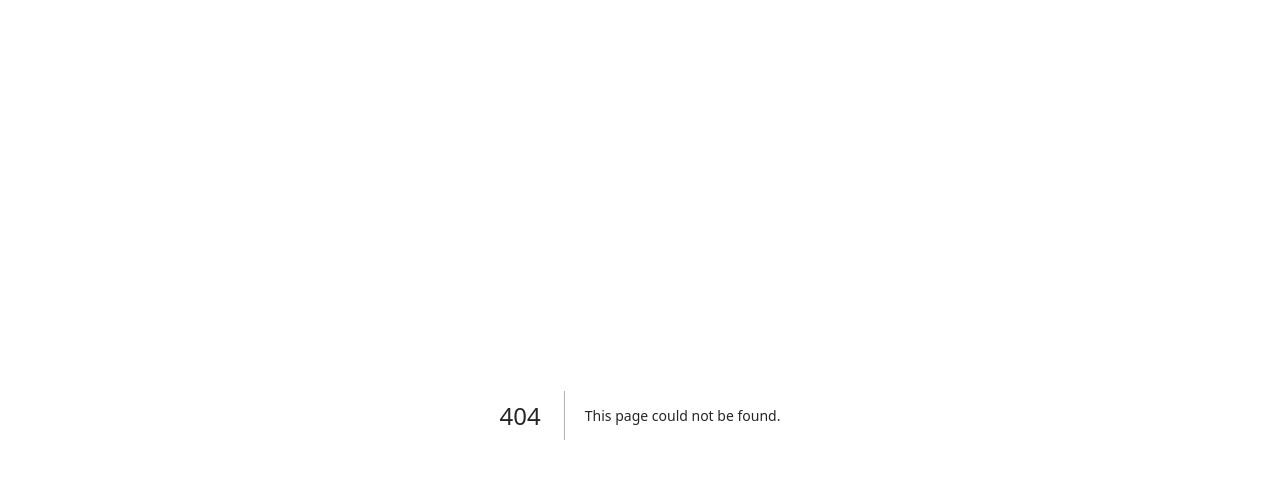
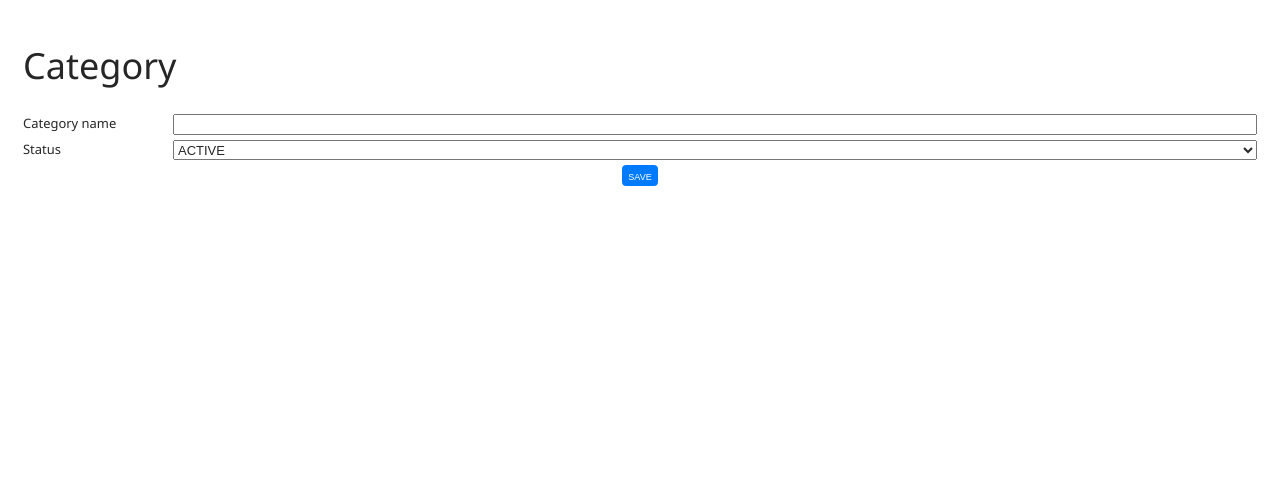
Before and after one commit to devpuccino/account-web, a Next.js app: page /category/edit/1 in a window 1280 px wide. Before the commit this address had no page. Shown: the top 478 px of the page. Built offline with nearby package versions, Linux system fonts and the light colour scheme; no server answers.

Commit message:
add styled-component dependency and refactor category form for reuse in create and edit page

```diff
--- a/package.json
+++ b/package.json
@@ -16,7 +16,8 @@
     "axios": "^1.7.7",
     "next": "14.2.6",
     "react": "^18",
-    "react-dom": "^18"
+    "react-dom": "^18",
+    "styled-components": "^6.1.13"
   },
   "devDependencies": {
     "@types/node": "^20",
--- a/src/app/api/category/[id]/route.ts
+++ b/src/app/api/category/[id]/route.ts
@@ -1,13 +1,31 @@
 import { NextRequest, NextResponse } from "next/server"
 
 export const GET = async(request:NextRequest, context:{params:{ id:string }}) =>{
-    let data = { id: '1', category_name: 'Food', active: true }
     let responseBody = {
-        status: "200-000",
-        message: "Success",
-        data: data
+        status: "",
+        message: "",
+        data: null
     }
-    return NextResponse.json(responseBody)
+    let httpStatus = 200
+    try{
+        let result = await fetch(`http://localhost:8080/account-service/api/category/${context.params.id}`,{
+            cache: "no-cache"
+        })
+        let response = await result.json()
+        responseBody.status = response.code
+        responseBody.message = response.message
+        responseBody.data = response.data
+    }catch(error){
+        responseBody = {
+            status: "500-001",
+            message: "Unexpected error",
+            data: null
+        }
+        httpStatus = 500
+    }
+    return NextResponse.json(responseBody,{
+        status: httpStatus
+    })
 }
 
 export const PUT = async(request:NextRequest,context:{params:{id:string}})=>{
--- /dev/null
+++ b/src/app/category/edit/[id]/page.tsx
@@ -0,0 +1,30 @@
+"use client"
+import CategoryForm from "@/component/form/CategoryForm"
+import axios from "axios";
+import { useParams } from "next/navigation"
+import { useEffect, useState } from "react";
+
+type Category = {
+    id:string,
+    category_name:string
+    active:boolean
+}
+
+const EditCategoryPage = () => {
+    const params = useParams();
+    const [category, setCategory] = useState<Category|null>(null)
+    useEffect(() => {
+        axios.get(`/api/category/${params.id}`).then(response => {
+            setCategory(response.data.data)
+        })
+    }, [])
+    const updateCategory = () =>{
+
+    }
+    return <CategoryForm
+        onClickSave={updateCategory}
+        categoryName={category?.category_name}
+        categoryStatus={category?.active}
+    />
+}
+export default EditCategoryPage
--- a/src/app/globals.css
+++ b/src/app/globals.css
@@ -58,30 +58,3 @@ h1 {
         color: #fff;
     }
 }
-
-.form_label{
-    color: var(--default-gray);
-    width: 150px;
-}
-.form_row{
-    display: flex;
-    margin-bottom: 5px;
-    flex-grow: 2;
-}
-.form_input{
-    flex: 1;
-}
-#form_footer{
-    display: flex;
-    justify-content: center;
-}
-.button{
-    cursor: pointer;
-    text-align: center;
-    border: 1px solid var(--default-blue);
-    padding: 2px 5px;
-    font-variant: all-petite-caps;
-    border-radius: 0.25rem;
-    color: #fff;
-    background-color: var(--default-blue);
-}
--- a/src/app/layout.tsx
+++ b/src/app/layout.tsx
@@ -1,10 +1,15 @@
+import StyledComponentsRegistry from "@/lib/registry"
 import { notosan } from "./fonts"
 import "./globals.css"
 export default function RootLayout({ children, }: { children: React.ReactNode }) {
     return (
         <html lang="en" className={notosan.className}>
             <body>
-                <div className="container">{children}</div>
+                <StyledComponentsRegistry>
+                    <div className="container">
+                        {children}
+                    </div>
+                </StyledComponentsRegistry>
             </body>
         </html>
     )
--- a/src/component/DataTable.tsx
+++ b/src/component/DataTable.tsx
@@ -70,7 +70,6 @@ const DataTable =  () =>{
                         <td>{category.active ? "ACTIVE" : "INACTIVE"}</td>
                         <td className={styles.management}>
                             <DataTableButton icon={faPenToSquare} dataId={category.id} onClick={doOnClickEdit} />
-                            <DataTableButton icon={faPenToSquare} dataId={category.id} onClick={doOnClickEdit} />
                             <DataTableButton icon={faTrash} dataId={category.id} onClick={doOnClickDelete}/>
                         </td>
                     </tr>
--- /dev/null
+++ b/src/component/button/PrimaryButton.tsx
@@ -0,0 +1,23 @@
+import styled from "styled-components"
+
+const Button = styled.button`
+    cursor: pointer;
+    text-align: center;
+    border: 1px solid var(--default-blue);
+    padding: 2px 5px;
+    font-variant: all-petite-caps;
+    border-radius: 0.25rem;
+    color: #fff;
+    background-color: var(--default-blue);
+`
+type PrimaryButtonProperties = {
+    onClickCallback: Function
+    label: string
+}
+const PrimaryButton = ({ onClickCallback, label }: PrimaryButtonProperties) => {
+    const handleOnClick = () => {
+        onClickCallback()
+    }
+    return <Button type="button" onClick={handleOnClick}>{label}</Button>
+}
+export default PrimaryButton
--- /dev/null
+++ b/src/component/form/CategoryForm.tsx
@@ -0,0 +1,56 @@
+"use client"
+import { useRef } from "react"
+import styled from "styled-components"
+import PrimaryButton from "../button/PrimaryButton"
+
+const CategoryFormRow = styled.div`
+    display: flex;
+    margin-bottom: 5px;
+    flex-grow: 2;
+`
+const CategoryFormLabel = styled.label`
+    color: var(--default-gray);
+    width: 150px;
+`
+const CategoryFormInput = styled.input`
+    flex: 1;
+`
+const CategoryFormSelect = styled.select`
+    flex: 1;
+`
+const CategoryFormFooter = styled.div`
+    display: flex;
+    justify-content: center;
+`
+
+type CategoryFormProperties = {
+    onClickSave: Function,
+    categoryName?: string | null
+    categoryStatus?: boolean | null
+}
+const CategoryForm = ({ onClickSave, categoryName, categoryStatus }: CategoryFormProperties) => {
+    const categoryNameRef = useRef<HTMLInputElement>(null)
+    const statusRef = useRef<HTMLSelectElement>(null)
+    const doOnClickSave = () => {
+        const categoryName = categoryNameRef.current?.value
+        const status = statusRef.current?.value
+        onClickSave(categoryName, status)
+    }
+    return <div>
+        <CategoryFormRow>
+            <CategoryFormLabel>Category name</CategoryFormLabel>
+            <CategoryFormInput type="text" id="category_name" ref={categoryNameRef} defaultValue={categoryName ? categoryName : ""} />
+        </CategoryFormRow>
+        <CategoryFormRow>
+            <CategoryFormLabel>Status</CategoryFormLabel>
+            <CategoryFormSelect id="status" ref={statusRef} defaultValue={(categoryStatus == null || categoryStatus) ? "1" : "0"}>
+                <option value={"1"}>ACTIVE</option>
+                <option value={"0"}>INACTIVE</option>
+            </CategoryFormSelect>
+        </CategoryFormRow>
+        <CategoryFormFooter>
+            <PrimaryButton onClickCallback={doOnClickSave} label="Save" />
+        </CategoryFormFooter>
+    </div>
+}
+export default CategoryForm
--- /dev/null
+++ b/src/lib/registry.tsx
@@ -0,0 +1,27 @@
+'use client'
+
+import React, { useState } from 'react'
+import { useServerInsertedHTML } from 'next/navigation'
+import { ServerStyleSheet, StyleSheetManager } from 'styled-components'
+
+export default function StyledComponentsRegistry({
+  children,
+}: {
+  children: React.ReactNode
+}) {
+  const [styledComponentsStyleSheet] = useState(() => new ServerStyleSheet())
+
+  useServerInsertedHTML(() => {
+    const styles = styledComponentsStyleSheet.getStyleElement()
+    styledComponentsStyleSheet.instance.clearTag()
+    return <>{styles}</>
+  })
+
+  if (typeof window !== 'undefined') return <>{children}</>
+
+  return (
+    <StyleSheetManager sheet={styledComponentsStyleSheet.instance}>
+      {children}
+    </StyleSheetManager>
+  )
+}
```
Also changed, not shown: src/app/category/create/page.tsx (+12 -28 lines), src/lib/service/CategoryService.ts (added, +11 -0 lines), 1 other file (tests, documents, lock files or other folders).
